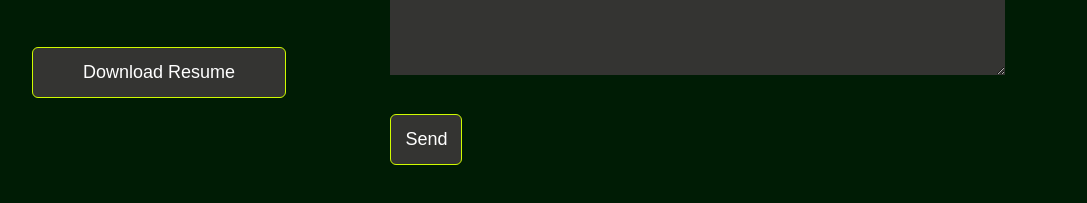
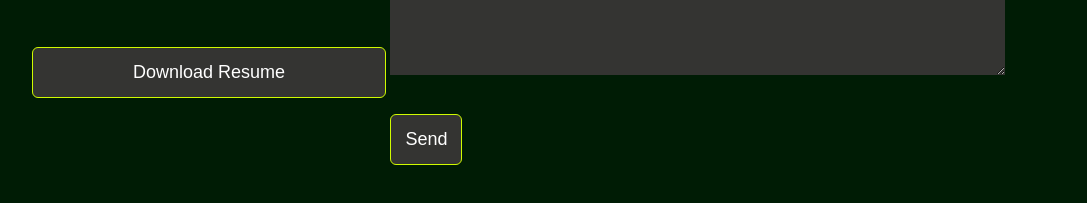
Before and after one commit to evannf/portfolio2, a website: page index.html in a window 1280 px wide. Shown: the part 3314-3517 px from the top of the page, without its empty margins (96-1183 px from the left). Drawn offline with Linux system fonts and the light colour scheme.

Commit message:
download style change

```diff
--- a/style.css
+++ b/style.css
@@ -399,10 +399,10 @@ form input, form textarea{
 
 .download{
     display: inline-block;
-    margin: 50px auto;
+    margin: 50px 0px;
     width: fit-content;
     border: 1px solid rgb(208,251,0);
-    padding: 14px 50px;
+    padding: 14px 100px;
     border-radius: 6px;
     text-decoration: none;
     background-color: rgb(52,52,50);
```
